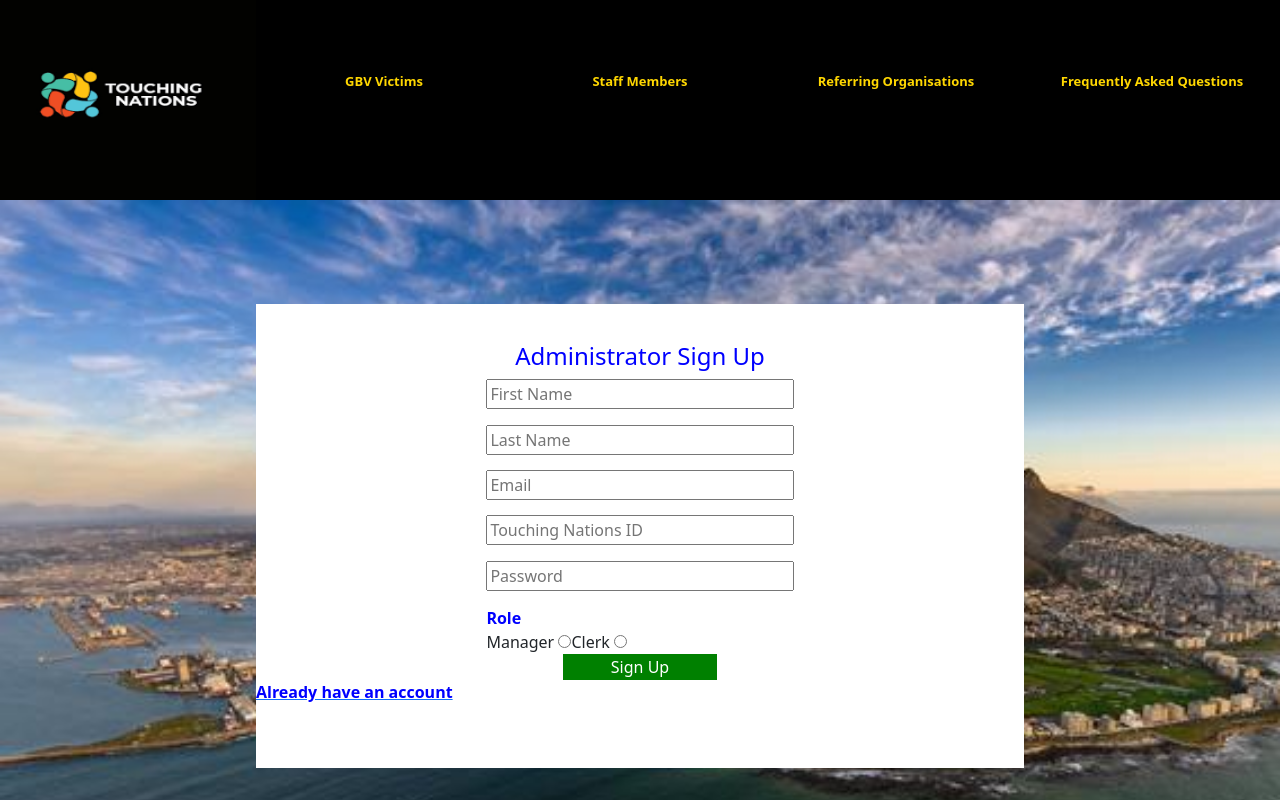
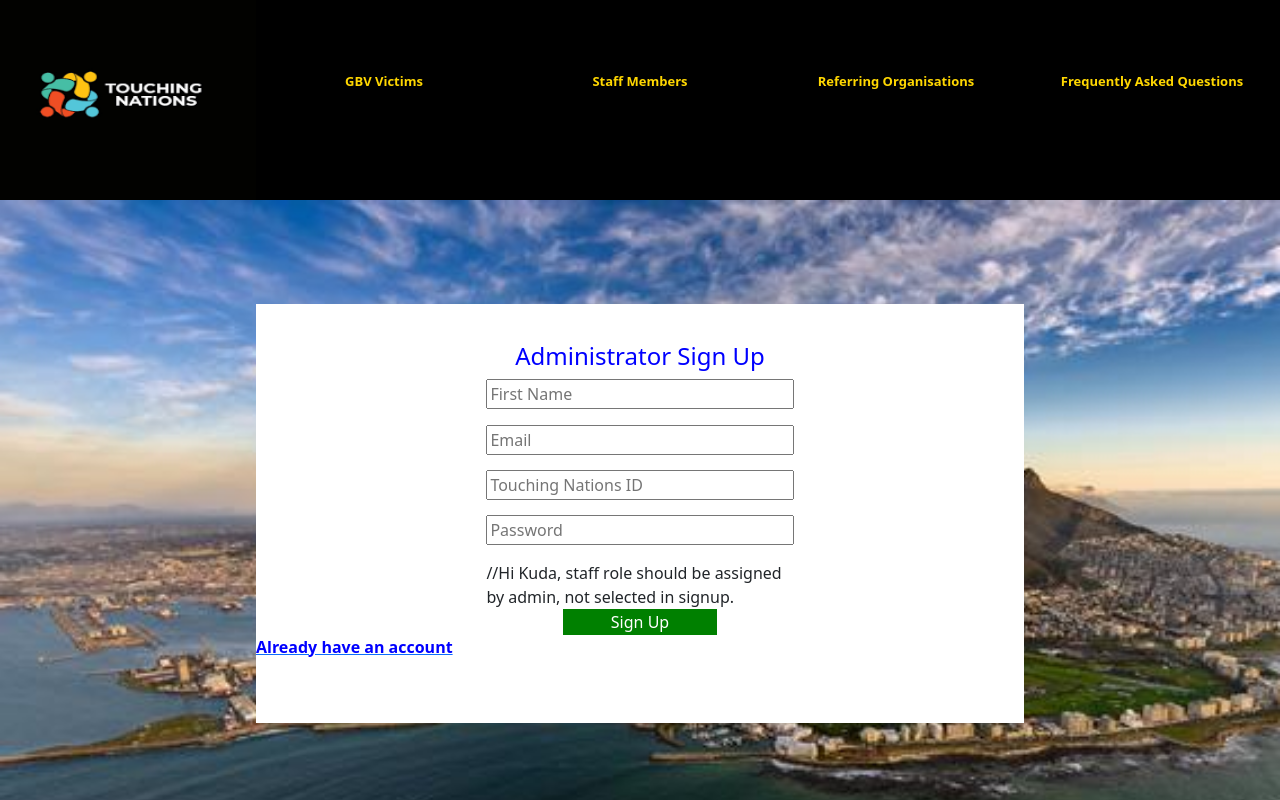
Before and after one commit to KudahShambare/GBV, a React (Create React App) app in the folder Start/front-end/: page /administrators in a window 1280 px wide. Shown: the top 800 px of the page. Built offline with nearby package versions, Linux system fonts and the light colour scheme.

Commit message:
Updated input names to align with server variables

```diff
--- a/Start/front-end/src/components/Staff-Components/AdminSignUp.js
+++ b/Start/front-end/src/components/Staff-Components/AdminSignUp.js
@@ -8,40 +8,36 @@ const AdminSignUp = () => {
 				method="post"
 				action="https://plum-perfect-pronghorn.cyclic.app/users"
 			>
-				<input
-					type="text"
-					name="admin-name"
-					placeholder="First Name"
-					required
-				/>
-				<input
+				<input type="text" name="fullname" placeholder="First Name" required />
+				{/* <input
 					type="text"
 					name="admin-last-name"
 					placeholder="Last Name"
 					required
-				/>
+				/> */}
 				<input type="email" name="admin-email" placeholder="Email" required />
 				<input
 					type="text"
-					name="admin-id"
+					name="userName"
 					placeholder="Touching Nations ID"
 					required
 				/>
 				<input
 					type="password"
-					name="admin-password"
+					name="password"
 					placeholder="Password"
 					required
 				/>
-
-				<section className="staff-radios">
+				//Hi Kuda, staff role should be assigned by admin, not selected in
+				signup.
+				{/* <section className="staff-radios">
 					<label>Role</label>
 					<br />
 					<span>Manager</span>{" "}
 					<input type="radio" name="admin-role" value="female" required />
 					<span>Clerk</span>{" "}
 					<input type="radio" name="admin-role" value="male" required />
-				</section>
+				</section> */}
 				<button className="form-buttons">Sign Up </button>
 			</form>
 
```
